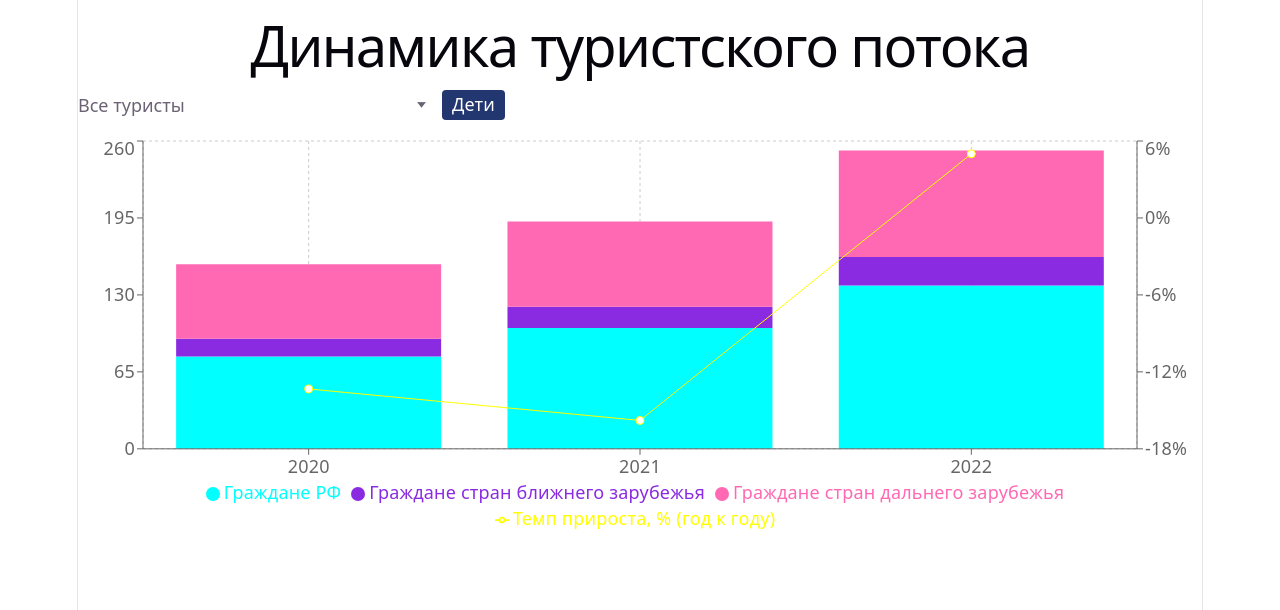
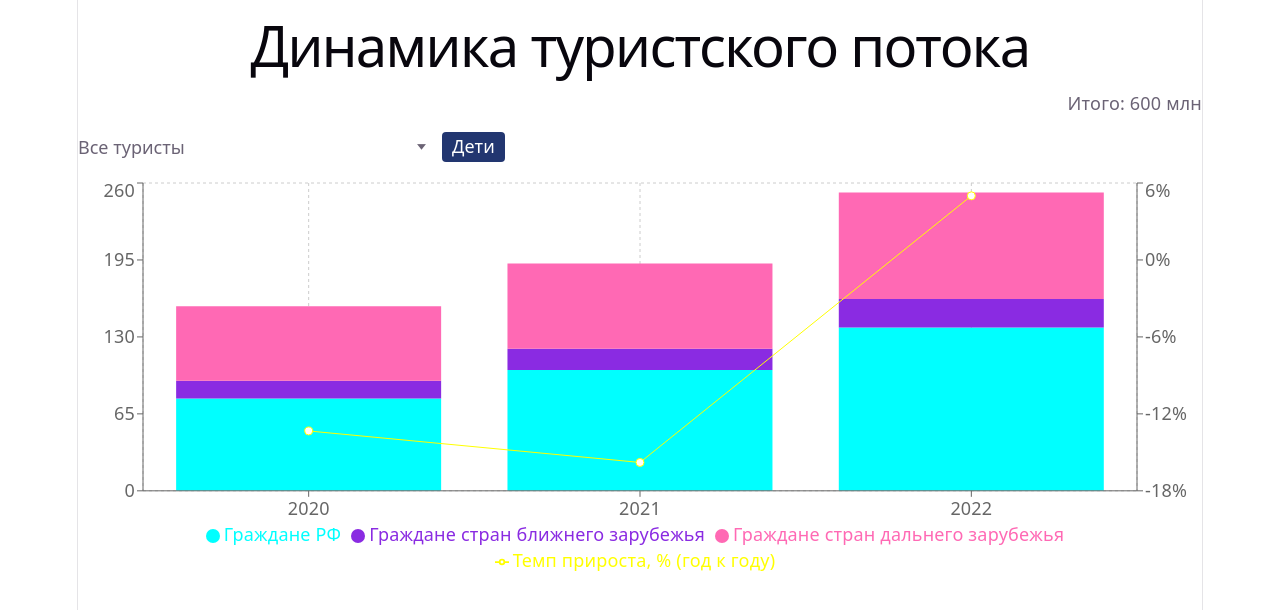
Before and after one commit to yarini/tourist-flow-chart, a React (Vite) app: page / in a window 1280 px wide. Shown: the top 610 px of the page. Built offline with nearby package versions, Linux system fonts and the light colour scheme.

Commit message:
feat: add total

```diff
--- a/src/widgets/tourist-flow-chart/tourist-flow-chart.module.css
+++ b/src/widgets/tourist-flow-chart/tourist-flow-chart.module.css
@@ -4,6 +4,11 @@
   align-items: flex-start;
   gap: 16px;
   width: 100%;
+}
+
+.total {
+  align-self: flex-end;
+  margin: 0;
 }
 
 .toolbar {
--- a/src/widgets/tourist-flow-chart/tourist-flow-chart.tsx
+++ b/src/widgets/tourist-flow-chart/tourist-flow-chart.tsx
@@ -46,6 +46,7 @@ export function TouristFlowChart({
   onChildModeToggle,
 }: TouristFlowChartProps) {
   const data = getChartRows(touristRecords, selectedCategory, isChildMode);
+  const total = data.reduce((sum, row) => sum + row.total, 0);
 
   const handleBarClick = (item: { payload?: { year?: unknown } }) => {
     const year = item.payload?.year;
@@ -57,6 +58,7 @@ export function TouristFlowChart({
 
   return (
     <div className={styles.root}>
+      <p className={styles.total}>Итого: {total} млн</p>
       <div className={styles.toolbar}>
         {isChildMode ? null : (
           <Select value={selectedCategory} options={CATEGORY_OPTIONS} onChange={onCategoryChange} />
```
